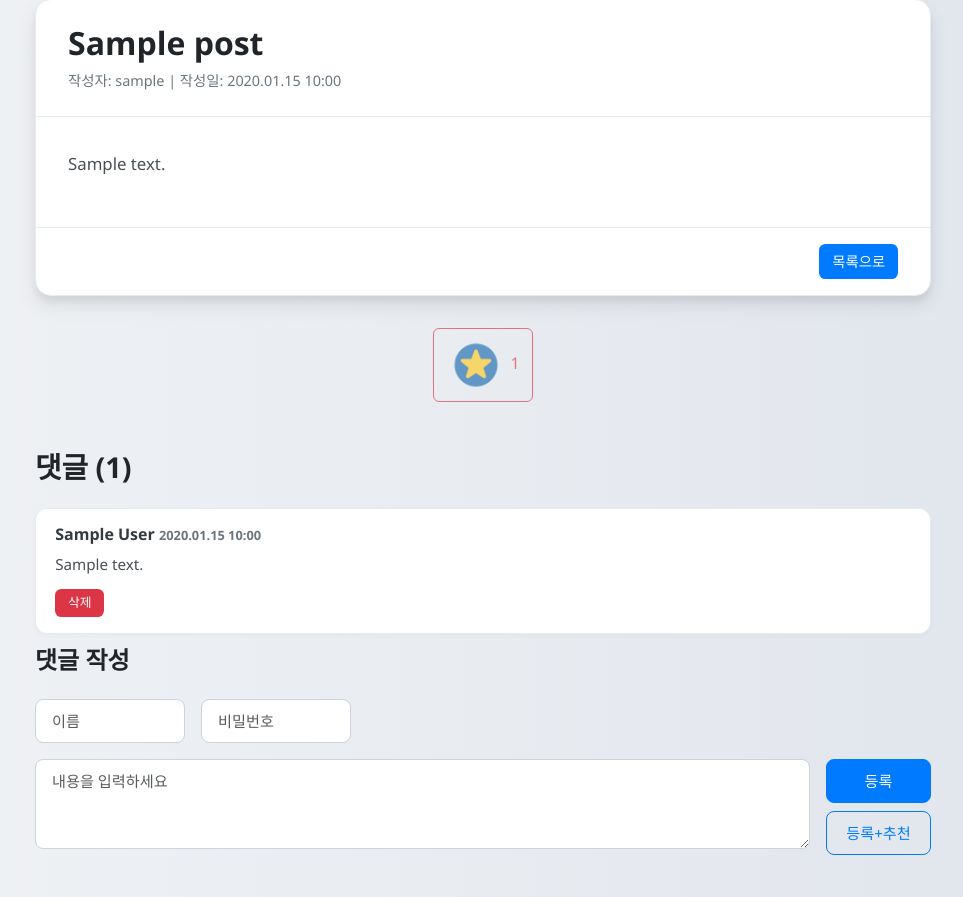
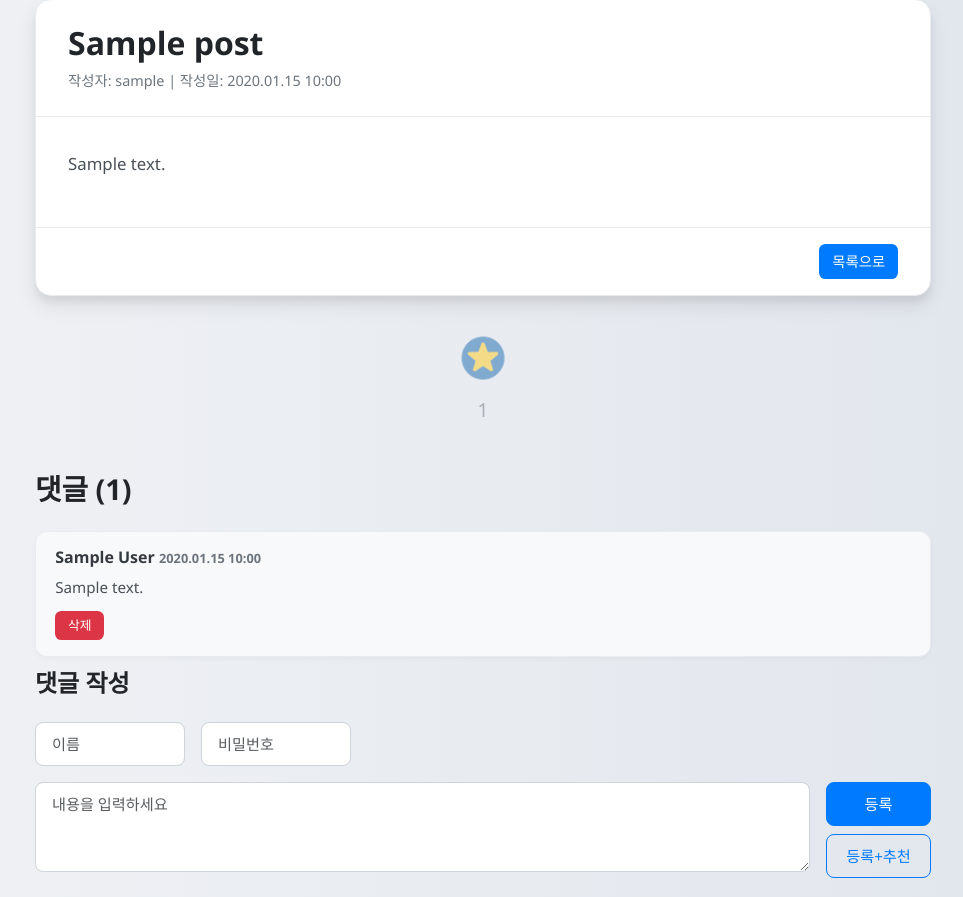
Before and after one commit to WooZhoon/TravelNarae, a Django app: page /board/1/ in a window 1280 px wide. Shown: the part 205-1102 px from the top of the page, without its empty margins (157-1120 px from the left). Run offline with Django 5.2, Linux system fonts and the light colour scheme; tables that the repository leaves empty hold one stand-in row (values such as "Sample post"); some libraries are stand-ins or nearby versions.

Commit message:
refactor: [우지훈] 게시판 예쁘게 수정

```diff
--- a/chatbot_web/main/static/main/board_detail.css
+++ b/chatbot_web/main/static/main/board_detail.css
@@ -131,6 +131,25 @@ body {
     color: #dc3545; /* 좋아요 누른 상태 색상 */
 }
 
+.not-logged-in-like-section {
+    opacity: 0.5; /* 흐리게 */
+    pointer-events: none; /* 클릭 불가능하게 */
+    /* 추가적인 스타일 조정 */
+    border: none; /* 테두리 제거 */
+    background: none; /* 배경 제거 */
+    padding: 0; /* 패딩 제거 */
+}
+
+.not-logged-in-like-section .like-image {
+    width: 60px; /* 이미지 크기 유지 */
+    height: 60px;
+}
+
+.not-logged-in-like-section .likes-count {
+    font-size: 1.2rem; /* 폰트 크기 유지 */
+    color: #6c757d; /* 글자색 조정 */
+}
+
 /* Comments Section */
 .comments-section h3 {
     font-size: 1.8rem;
@@ -140,7 +159,7 @@ body {
 }
 
 .comment-card {
-    background-color: #ffffff;
+    background-color: #f8f9fa;
     border-radius: 0.75rem;
     border: 1px solid #e9ecef;
     margin-bottom: 0.75rem;
--- a/chatbot_web/main/templates/main/board_detail.html
+++ b/chatbot_web/main/templates/main/board_detail.html
@@ -41,9 +41,10 @@
                 <span id="likes-count" class="likes-count">{{ post.likes.count }}</span>
             </div>
             {% else %}
-            <button class="btn btn-outline-danger" disabled>
-                <img src="{% static 'main/images/like_icon.png' %}" alt="Like" class="like-image"> <span id="likes-count">{{ post.likes.count }}</span>
-            </button>
+            <div class="d-flex flex-column align-items-center not-logged-in-like-section">
+                <img src="{% static 'main/images/like_icon.png' %}" alt="Like" class="like-image">
+                <span id="likes-count" class="likes-count">{{ post.likes.count }}</span>
+            </div>
             {% endif %}
         </div>
     </div>
```
